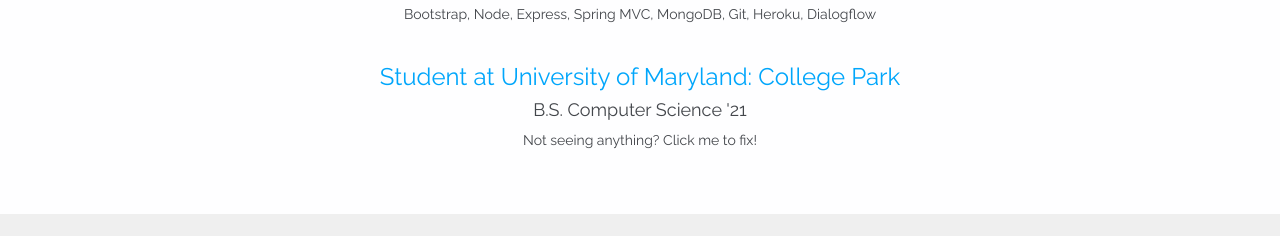
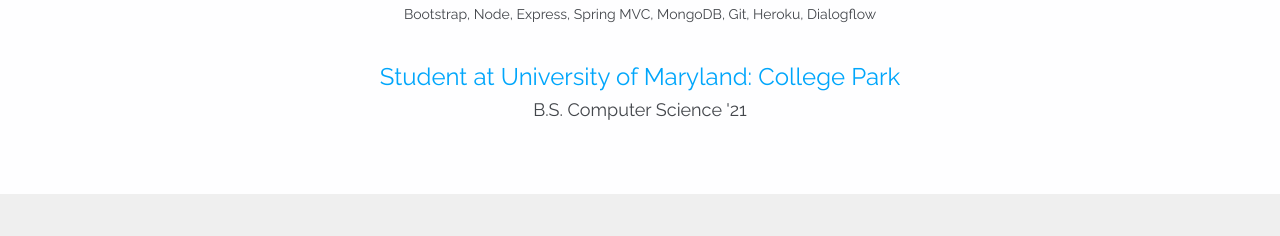
Before and after one commit to rwang99/rwang99.github.io, a website: page index.html in a window 1280 px wide. Shown: the part 1060-1296 px from the top of the page. Drawn offline with nearby package versions, Linux system fonts and the light colour scheme; a web font is replaced by a local one.

Commit message:
hide a previously shown debugging tool

```diff
--- a/index.html
+++ b/index.html
@@ -90,7 +90,7 @@
 				</h4>
 
 
-<a class="flipper" href="javascript:void(0)">Not seeing anything? Click me to fix!<a>
+<!-- <a class="flipper" href="javascript:void(0)">Not seeing anything? Click me to fix!<a> -->
 			</div>
 		</div>
 
```
